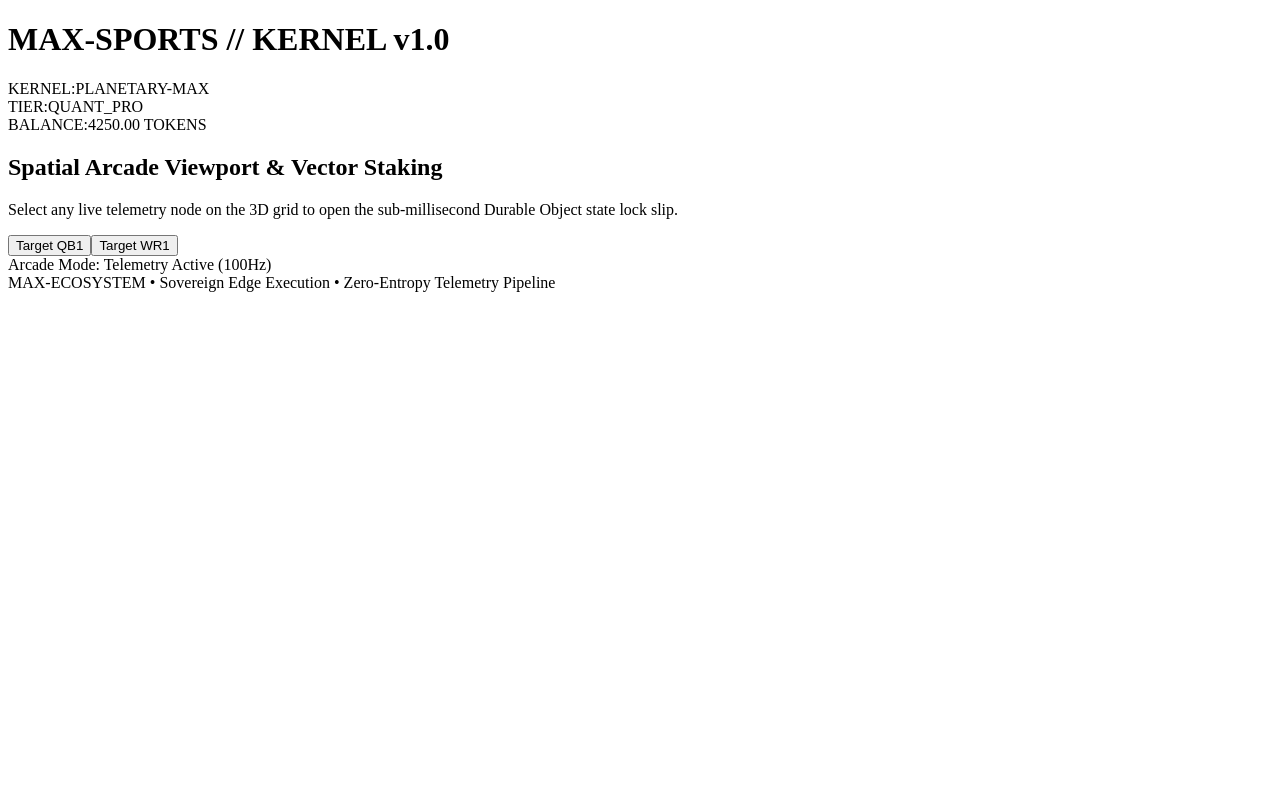
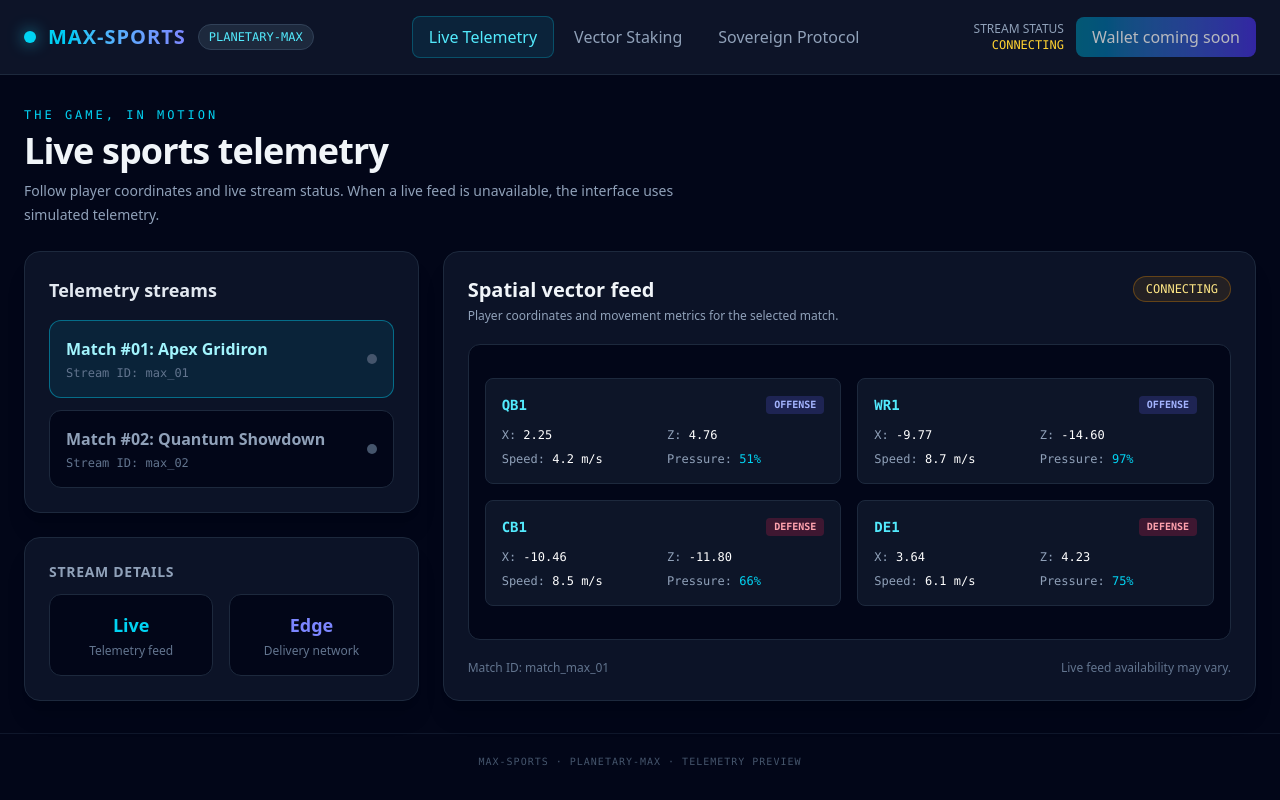
Before and after one commit to maxorion1/max-sports, a React (Vite) app: page / in a window 1280 px wide. Built offline with nearby package versions, Linux system fonts and the light colour scheme; no server answers.

Commit message:
Build public MAX-SPORTS telemetry landing page

```diff
--- a/package.json
+++ b/package.json
@@ -14,9 +14,11 @@
     "three": "^0.179.0"
   },
   "devDependencies": {
+    "@tailwindcss/vite": "^4.1.0",
     "@types/react": "^19.1.0",
     "@types/react-dom": "^19.1.0",
     "@vitejs/plugin-react": "^5.0.0",
+    "tailwindcss": "^4.1.0",
     "typescript": "^5.8.0",
     "vite": "^6.0.0"
   }
--- a/src/App.tsx
+++ b/src/App.tsx
@@ -1,136 +1,190 @@
-import React, { useState } from "react";
-import { ArcadeViewport } from "./components/ArcadeViewport";
-import { VectorStakeSlip, TelemetryNodeTarget } from "./components/VectorStakeSlip";
+import { useState } from "react";
+import { useTelemetryStream } from "./hooks/useTelemetryStream";
+
+type PortalTab = "live" | "stakes" | "manifesto";
+
+const matches = [
+  { id: "match_max_01", name: "Match #01: Apex Gridiron", objectId: "max_01" },
+  { id: "match_max_02", name: "Match #02: Quantum Showdown", objectId: "max_02" },
+];
 
 export default function App() {
-  const [selectedNode, setSelectedNode] = useState<TelemetryNodeTarget | null>(null);
-  const [walletBalance, setWalletBalance] = useState<number>(4250.00);
+  const [selectedMatch, setSelectedMatch] = useState(matches[0].id);
+  const [activeTab, setActiveTab] = useState<PortalTab>("live");
+  const { telemetry, connectionStatus } = useTelemetryStream({ matchId: selectedMatch });
+  const isConnected = connectionStatus === "CONNECTED";
 
-  // Mock telemetry node dictionary for interactive selection from the 3D viewport
-  const nodeRegistry: Record<string, TelemetryNodeTarget> = {
-    "QB1": {
-      id: "QB1",
-      vectorType: "POCKET_COLLAPSE",
-      baseOdds: 2.85,
-      metricLabel: "Pocket Collapse Rate > 85%",
-      currentValue: "0.92 (Critical)",
-    },
-    "WR1": {
-      id: "WR1",
-      vectorType: "SEP_DELTA",
-      baseOdds: 1.95,
-      metricLabel: "Receiver Separation Delta > 3.2m",
-      currentValue: "3.8m/s",
-    },
-    "DE1": {
-      id: "DE1",
-      vectorType: "xCOMP_BURST",
-      baseOdds: 3.40,
-      metricLabel: "Pass Rush Acceleration Burst",
-      currentValue: "9.1 m/s²",
-    },
-  };
-
-  const handleNodeSelect = (playerId: string) => {
-    const target = nodeRegistry[playerId] || {
-      id: playerId,
-      vectorType: "YAC_TRAJECTORY",
-      baseOdds: 2.10,
-      metricLabel: "Yards After Catch > 5.5m",
-      currentValue: "6.2m",
-    };
-    setSelectedNode(target);
-  };
-
-  const handleStakeSettled = (result: any) => {
-    // Deduct or update balance on successful edge state lock
-    if (result.state_lock) {
-      setWalletBalance((prev) => Math.max(0, prev - 25));
-    }
-  };
+  const tabs: { id: PortalTab; label: string }[] = [
+    { id: "live", label: "Live Telemetry" },
+    { id: "stakes", label: "Vector Staking" },
+    { id: "manifesto", label: "Sovereign Protocol" },
+  ];
 
   return (
-    <div className="min-h-screen bg-slate-950 text-slate-100 flex flex-col font-sans selection:bg-cyan-500 selection:text-slate-950">
+    <div className="min-h-screen bg-slate-950 font-sans text-slate-100 selection:bg-cyan-500 selection:text-black">
+      <header className="sticky top-0 z-50 border-b border-slate-800 bg-slate-900/90 px-4 py-4 backdrop-blur-md sm:px-6">
+        <div className="mx-auto flex max-w-7xl flex-wrap items-center justify-between gap-4">
+          <a href="#home" className="flex items-center gap-3" aria-label="MAX-SPORTS home">
+            <span className="h-3 w-3 rounded-full bg-cyan-400 shadow-[0_0_16px_rgba(34,211,238,0.7)]" />
+            <span className="text-xl font-black tracking-wider">
+              <span className="bg-gradient-to-r from-cyan-400 to-indigo-400 bg-clip-text text-transparent">MAX-SPORTS</span>
+            </span>
+            <span className="hidden rounded-full border border-slate-700 bg-slate-800 px-2.5 py-1 font-mono text-xs text-cyan-300 sm:inline">PLANETARY-MAX</span>
+          </a>
 
-      {/* Top Sovereign Navigation Header */}
-      <header className="border-b border-slate-800/80 bg-slate-900/50 backdrop-blur-xl px-6 py-4 flex items-center justify-between z-40">
+          <nav aria-label="Main navigation" className="order-3 flex w-full gap-1 overflow-x-auto sm:order-none sm:w-auto">
+            {tabs.map((tab) => (
+              <button
+                key={tab.id}
+                type="button"
+                onClick={() => setActiveTab(tab.id)}
+                aria-current={activeTab === tab.id ? "page" : undefined}
+                className={`whitespace-nowrap rounded-lg px-3 py-2 text-sm font-medium transition sm:px-4 ${
+                  activeTab === tab.id
+                    ? "border border-cyan-500/30 bg-cyan-500/10 text-cyan-300"
+                    : "text-slate-400 hover:bg-slate-800 hover:text-white"
+                }`}
+              >
+                {tab.label}
+              </button>
+            ))}
+          </nav>
+
           <div className="flex items-center gap-3">
-          <div className="w-3 h-3 rounded-full bg-cyan-400 shadow-lg shadow-cyan-500/50 animate-pulse" />
-          <h1 className="text-sm font-mono tracking-widest uppercase font-bold text-slate-100">
-            MAX-SPORTS <span className="text-cyan-400">// KERNEL v1.0</span>
-          </h1>
+            <div className="hidden text-right sm:block">
+              <div className="text-xs text-slate-400">STREAM STATUS</div>
+              <div className={`font-mono text-xs ${isConnected ? "text-emerald-400" : "text-amber-300"}`} role="status">
+                {connectionStatus.replaceAll("_", " ")}
               </div>
-
-        {/* User Account & Economic Telemetry */}
-        <div className="flex items-center gap-6 font-mono text-xs">
-          <div className="hidden md:flex items-center gap-2 bg-slate-950/80 px-3 py-1.5 rounded-lg border border-slate-800">
-            <span className="text-slate-500">KERNEL:</span>
-            <span className="text-emerald-400">PLANETARY-MAX</span>
             </div>
-
-          <div className="flex items-center gap-2 bg-slate-950/80 px-3 py-1.5 rounded-lg border border-slate-800">
-            <span className="text-slate-500">TIER:</span>
-            <span className="text-cyan-300 font-bold">QUANT_PRO</span>
-          </div>
-
-          <div className="flex items-center gap-2 bg-slate-950/80 px-3 py-1.5 rounded-lg border border-slate-800">
-            <span className="text-slate-500">BALANCE:</span>
-            <span className="text-emerald-400 font-bold">{walletBalance.toFixed(2)} TOKENS</span>
+            <button
+              type="button"
+              disabled
+              title="Wallet connection is not available yet"
+              className="cursor-not-allowed rounded-lg bg-gradient-to-r from-cyan-700 to-indigo-700 px-4 py-2 text-sm font-bold text-white opacity-70"
+            >
+              Wallet coming soon
+            </button>
           </div>
         </div>
       </header>
 
-      {/* Main Content Workspace */}
-      <main className="flex-1 p-6 relative flex flex-col gap-6 max-w-[1600px] mx-auto w-full">
-
-        {/* Section Description */}
-        <div className="flex flex-col md:flex-row md:items-center justify-between gap-4">
+      <main id="home" className="mx-auto max-w-7xl px-4 py-8 sm:px-6">
+        {activeTab === "live" && (
+          <section aria-labelledby="live-heading" className="space-y-6">
             <div>
-            <h2 className="text-xl font-bold tracking-tight text-slate-100">
-              Spatial Arcade Viewport & Vector Staking
-            </h2>
-            <p className="text-xs text-slate-400 font-mono mt-1">
-              Select any live telemetry node on the 3D grid to open the sub-millisecond Durable Object state lock slip.
-            </p>
+              <p className="mb-2 font-mono text-xs uppercase tracking-[0.25em] text-cyan-400">The game, in motion</p>
+              <h1 id="live-heading" className="text-3xl font-black tracking-tight sm:text-4xl">Live sports telemetry</h1>
+              <p className="mt-2 max-w-2xl text-sm leading-6 text-slate-400">Follow player coordinates and live stream status. When a live feed is unavailable, the interface uses simulated telemetry.</p>
             </div>
 
-          <div className="flex items-center gap-3">
+            <div className="grid grid-cols-1 gap-6 lg:grid-cols-3">
+              <aside className="space-y-6">
+                <div className="rounded-2xl border border-slate-800 bg-slate-900/80 p-6 shadow-xl">
+                  <h2 className="mb-4 text-lg font-bold text-slate-200">Telemetry streams</h2>
+                  <div className="space-y-3">
+                    {matches.map((match) => {
+                      const selected = selectedMatch === match.id;
+                      return (
                         <button
-              onClick={() => handleNodeSelect("QB1")}
-              className="px-3 py-1.5 bg-slate-900 hover:bg-slate-800 border border-slate-800 rounded-lg text-xs font-mono text-cyan-400 transition-colors"
+                          key={match.id}
+                          type="button"
+                          onClick={() => setSelectedMatch(match.id)}
+                          aria-pressed={selected}
+                          className={`flex w-full items-center justify-between rounded-xl border p-4 text-left transition ${selected ? "border-cyan-500/50 bg-cyan-500/10 text-cyan-200" : "border-slate-800 bg-slate-950 text-slate-400 hover:border-slate-700"}`}
                         >
-              Target QB1
+                          <span>
+                            <span className="block font-bold">{match.name}</span>
+                            <span className="mt-1 block font-mono text-xs text-slate-500">Stream ID: {match.objectId}</span>
+                          </span>
+                          <span className={`ml-3 h-2.5 w-2.5 shrink-0 rounded-full ${selected && isConnected ? "animate-pulse bg-emerald-400" : "bg-slate-600"}`} />
                         </button>
-            <button
-              onClick={() => handleNodeSelect("WR1")}
-              className="px-3 py-1.5 bg-slate-900 hover:bg-slate-800 border border-slate-800 rounded-lg text-xs font-mono text-cyan-400 transition-colors"
-            >
-              Target WR1
-            </button>
+                      );
+                    })}
                   </div>
                 </div>
 
-        {/* 3D Three.js Arcade Viewport Container */}
-        <div className="relative flex-1 min-h-[600px] w-full rounded-2xl overflow-hidden border border-slate-800 shadow-2xl">
-          <ArcadeViewport onNodeSelect={handleNodeSelect} />
+                <div className="rounded-2xl border border-slate-800 bg-slate-900/80 p-6 shadow-xl">
+                  <h2 className="mb-3 text-sm font-bold uppercase tracking-wider text-slate-400">Stream details</h2>
+                  <div className="grid grid-cols-2 gap-4 text-center">
+                    <div className="rounded-xl border border-slate-800 bg-slate-950 p-4">
+                      <div className="text-lg font-black text-cyan-400">Live</div>
+                      <div className="mt-1 text-xs text-slate-500">Telemetry feed</div>
+                    </div>
+                    <div className="rounded-xl border border-slate-800 bg-slate-950 p-4">
+                      <div className="text-lg font-black text-indigo-400">Edge</div>
+                      <div className="mt-1 text-xs text-slate-500">Delivery network</div>
+                    </div>
+                  </div>
+                </div>
+              </aside>
 
-          {/* Vector Stake Slip Overlay (Conditionally rendered on node selection) */}
-          {selectedNode && (
-            <VectorStakeSlip
-              targetNode={selectedNode}
-              onClose={() => setSelectedNode(null)}
-              onStakeSettled={handleStakeSettled}
-            />
+              <section className="flex min-h-[440px] flex-col rounded-2xl border border-slate-800 bg-slate-900/80 p-5 shadow-xl sm:p-6 lg:col-span-2" aria-labelledby="vector-heading">
+                <div className="mb-5 flex flex-wrap items-start justify-between gap-3">
+                  <div>
+                    <h2 id="vector-heading" className="text-xl font-bold">Spatial vector feed</h2>
+                    <p className="mt-1 text-xs text-slate-400">Player coordinates and movement metrics for the selected match.</p>
+                  </div>
+                  <span className={`rounded-full border px-3 py-1 font-mono text-xs ${isConnected ? "border-emerald-500/30 bg-emerald-500/10 text-emerald-300" : "border-amber-500/30 bg-amber-500/10 text-amber-200"}`}>
+                    {isConnected ? "CONNECTED" : connectionStatus.replaceAll("_", " ")}
+                  </span>
+                </div>
+
+                <div className="flex flex-1 flex-col justify-center overflow-x-auto rounded-xl border border-slate-800 bg-slate-950 p-4 font-mono text-xs">
+                  {telemetry.length === 0 ? (
+                    <p className="py-12 text-center text-slate-500">Waiting for telemetry…</p>
+                  ) : (
+                    <div className="grid grid-cols-1 gap-4 sm:grid-cols-2">
+                      {telemetry.map((node) => (
+                        <article key={node.id} className="space-y-3 rounded-lg border border-slate-800 bg-slate-900/90 p-4">
+                          <div className="flex items-center justify-between gap-2">
+                            <h3 className="text-sm font-bold text-cyan-300">{node.id}</h3>
+                            <span className={`rounded px-2 py-0.5 text-[10px] font-bold uppercase ${node.team === "offense" ? "bg-indigo-500/20 text-indigo-300" : "bg-rose-500/20 text-rose-300"}`}>{node.team}</span>
+                          </div>
+                          <dl className="grid grid-cols-2 gap-2 text-slate-400">
+                            <div><dt className="inline">X: </dt><dd className="inline text-white">{node.x.toFixed(2)}</dd></div>
+                            <div><dt className="inline">Z: </dt><dd className="inline text-white">{node.z.toFixed(2)}</dd></div>
+                            <div><dt className="inline">Speed: </dt><dd className="inline text-white">{node.speed.toFixed(1)} m/s</dd></div>
+                            <div><dt className="inline">Pressure: </dt><dd className="inline text-cyan-400">{(node.pressureLevel * 100).toFixed(0)}%</dd></div>
+                          </dl>
+                        </article>
+                      ))}
+                    </div>
                   )}
                 </div>
+                <div className="mt-5 flex flex-wrap justify-between gap-2 text-xs text-slate-500">
+                  <span>Match ID: {selectedMatch}</span>
+                  <span>Live feed availability may vary.</span>
+                </div>
+              </section>
+            </div>
+          </section>
+        )}
 
+        {activeTab === "stakes" && (
+          <section aria-labelledby="stakes-heading" className="mx-auto max-w-2xl space-y-6 rounded-2xl border border-slate-800 bg-slate-900/80 p-6 text-center shadow-xl sm:p-8">
+            <p className="font-mono text-xs uppercase tracking-[0.25em] text-cyan-400">Coming soon</p>
+            <h1 id="stakes-heading" className="text-2xl font-black">Vector staking</h1>
+            <p className="text-sm leading-6 text-slate-400">Explore the concept of locking tactical predictions to match events. Wallet connection and staking transactions are not enabled in this preview.</p>
+            <div className="rounded-xl border border-slate-800 bg-slate-950 p-6">
+              <div className="text-sm text-slate-500">STAKING</div>
+              <div className="mt-1 text-xl font-black text-cyan-400">Preview only</div>
+            </div>
+          </section>
+        )}
+
+        {activeTab === "manifesto" && (
+          <section aria-labelledby="manifesto-heading" className="mx-auto max-w-2xl space-y-5 rounded-2xl border border-slate-800 bg-slate-900/80 p-6 shadow-xl sm:p-8">
+            <p className="font-mono text-xs uppercase tracking-[0.25em] text-cyan-400">MAX-SPORTS</p>
+            <h1 id="manifesto-heading" className="text-2xl font-black">The Sovereign Protocol</h1>
+            <p className="text-sm leading-7 text-slate-400">MAX-SPORTS is a sports telemetry experience for exploring player movement, match state, and edge-delivered data. The live feed depends on service availability; simulated data may appear when the feed is unavailable.</p>
+          </section>
+        )}
       </main>
 
-      {/* Sovereign Footer */}
-      <footer className="border-t border-slate-900 bg-slate-950 px-6 py-4 text-center font-mono text-[10px] text-slate-600 uppercase tracking-widest">
-        MAX-ECOSYSTEM • Sovereign Edge Execution • Zero-Entropy Telemetry Pipeline
+      <footer className="border-t border-slate-900 bg-slate-950 px-6 py-5 text-center font-mono text-[10px] uppercase tracking-widest text-slate-600">
+        MAX-SPORTS · Planetary-MAX · Telemetry preview
       </footer>
-
     </div>
   );
 }
--- /dev/null
+++ b/src/index.css
@@ -0,0 +1,26 @@
+@import "tailwindcss";
+
+:root {
+  color-scheme: dark;
+  font-family: Inter, ui-sans-serif, system-ui, -apple-system, BlinkMacSystemFont, "Segoe UI", sans-serif;
+  font-synthesis: none;
+  text-rendering: optimizeLegibility;
+  -webkit-font-smoothing: antialiased;
+  -moz-osx-font-smoothing: grayscale;
+}
+
+html {
+  min-width: 320px;
+  min-height: 100%;
+  background: #020617;
+}
+
+body {
+  min-width: 320px;
+  min-height: 100vh;
+  margin: 0;
+}
+
+button {
+  font: inherit;
+}
--- a/src/main.tsx
+++ b/src/main.tsx
@@ -1,3 +1,4 @@
+import "./index.css";
 import { StrictMode } from "react";
 import { createRoot } from "react-dom/client";
 import App from "./App";
```
Lines whose indentation alone changed are shown as unchanged.
